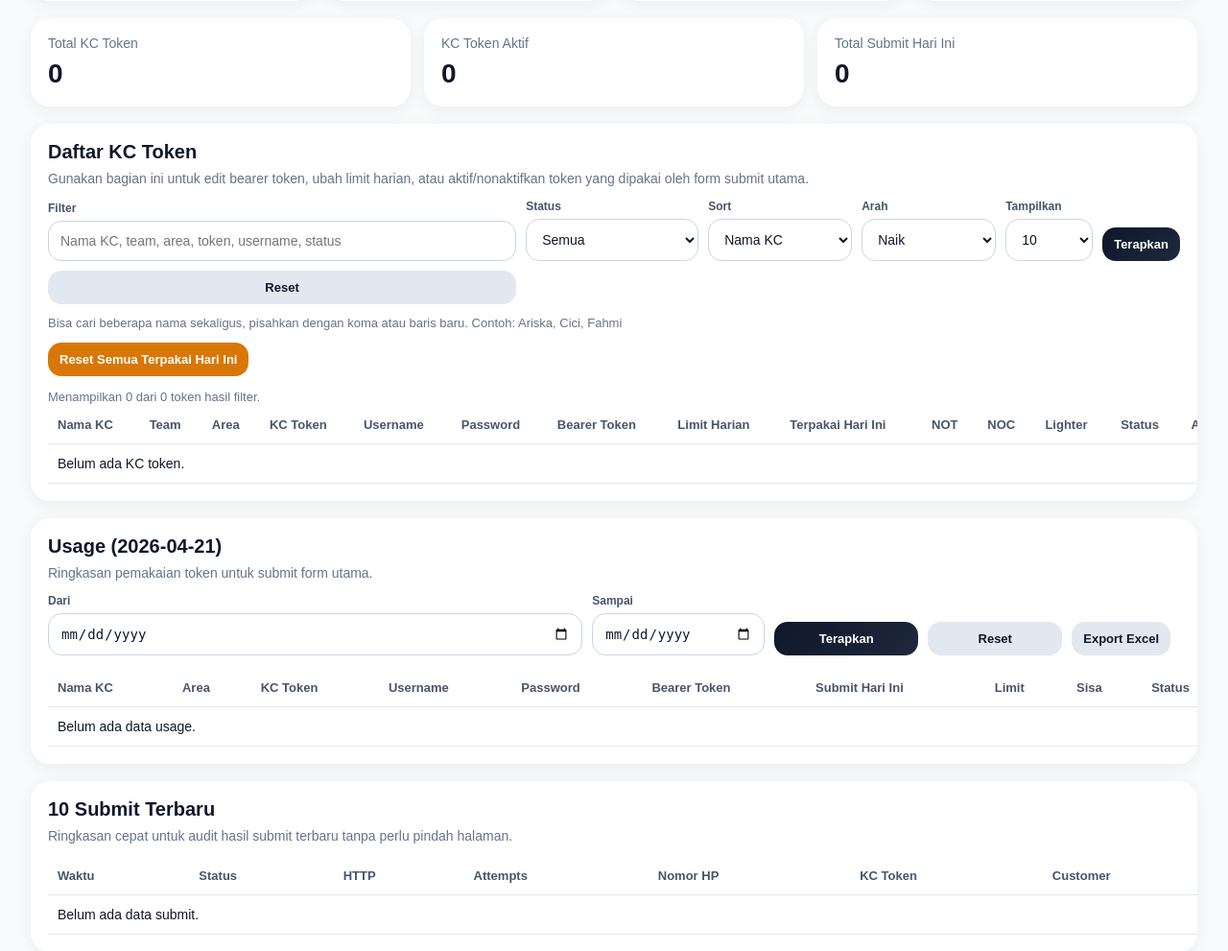
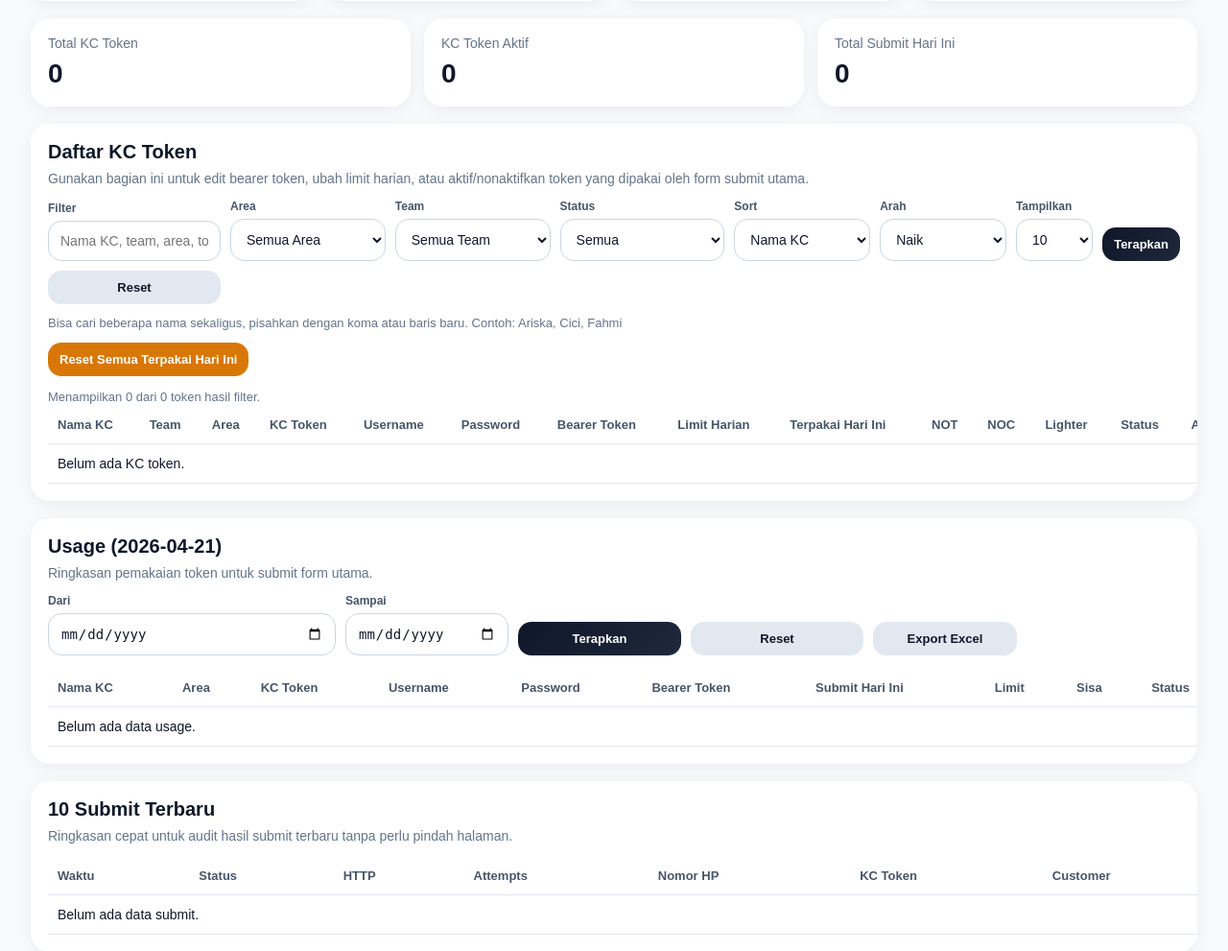
Before and after one commit to Ilham-BTR/Form-App, a Flask app: page /admin in a window 1280 px wide. Shown: the part 558-1549 px from the top of the page at 96% size. Run offline with Flask 3, Linux system fonts and the light colour scheme; the visitor is signed in with stand-in values (Sample User, id 1); data that the repository does not hold is empty; parts of the project's set-up code (start-up, migrations or seed data) failed here and were passed over; some libraries are stand-ins or nearby versions.

Commit message:
Add team and area filters to admin dashboard

```diff
--- a/app.py
+++ b/app.py
@@ -1676,9 +1676,11 @@ def get_token_sort_value(row, sort_by):
     return str(row.get(sort_by) or "").lower()
 
 
-def filter_sort_limit_token_rows(rows, filter_text="", status_filter="", sort_by="kc_name", sort_dir="asc", rows_value="10"):
+def filter_sort_limit_token_rows(rows, filter_text="", status_filter="", area_filter="", team_filter="", sort_by="kc_name", sort_dir="asc", rows_value="10"):
     current_filter = str(filter_text or "").strip().lower()
     current_status = str(status_filter or "").strip().lower()
+    current_area = str(area_filter or "").strip().lower()
+    current_team = str(team_filter or "").strip().lower()
     sort_by, sort_dir = normalize_token_sort(sort_by, sort_dir)
     rows_value = normalize_token_rows_param(rows_value)
 
@@ -1687,6 +1689,12 @@ def filter_sort_limit_token_rows(rows, filter_text="", status_filter="", sort_by
         filtered_rows = [row for row in filtered_rows if row.get("is_active") == 1]
     elif current_status == "nonaktif":
         filtered_rows = [row for row in filtered_rows if row.get("is_active") != 1]
+
+    if current_area:
+        filtered_rows = [row for row in filtered_rows if str(row.get("token_area") or "").strip().lower() == current_area]
+
+    if current_team:
+        filtered_rows = [row for row in filtered_rows if str(row.get("team") or "").strip().lower() == current_team]
 
     if current_filter:
         filter_terms = [term.strip() for term in re.split(r"[\r\n,;|]+", current_filter) if term.strip()]
@@ -3146,6 +3154,8 @@ def build_admin_dashboard_context(args):
 
     selected_token_filter = (args.get("token_filter") or "").strip()
     selected_token_status_filter = (args.get("token_status_filter") or "").strip().lower()
+    selected_token_area_filter = (args.get("token_area_filter") or "").strip()
+    selected_token_team_filter = (args.get("token_team_filter") or "").strip()
     if selected_token_status_filter not in ("", "aktif", "nonaktif"):
         selected_token_status_filter = ""
     selected_token_rows = normalize_token_rows_param(args.get("token_rows", "10"))
@@ -3157,6 +3167,8 @@ def build_admin_dashboard_context(args):
     total_tokens = len(token_rows)
     active_tokens = len([r for r in token_rows if r["is_active"] == 1])
     total_submit_today = sum(r["total_submit"] for r in usage_rows)
+    token_area_options = sorted({str((r.get("token_area") or "")).strip() for r in token_rows if str((r.get("token_area") or "")).strip()}, key=str.lower)
+    token_team_options = sorted({str((r.get("team") or "")).strip() for r in token_rows if str((r.get("team") or "")).strip()}, key=str.lower)
 
     usage_by_token = {row["kc_token"]: row["total_submit"] for row in usage_rows}
     purchase_counts_by_token = get_kc_purchase_counts(
@@ -3187,6 +3199,8 @@ def build_admin_dashboard_context(args):
         rows=masked_token_rows,
         filter_text=selected_token_filter,
         status_filter=selected_token_status_filter,
+        area_filter=selected_token_area_filter,
+        team_filter=selected_token_team_filter,
         sort_by=selected_token_sort_by,
         sort_dir=selected_token_sort_dir,
         rows_value=selected_token_rows,
@@ -3221,11 +3235,15 @@ def build_admin_dashboard_context(args):
         "token_import_error": args.get("token_import_error", ""),
         "selected_token_filter": selected_token_filter,
         "selected_token_status_filter": selected_token_status_filter,
+        "selected_token_area_filter": selected_token_area_filter,
+        "selected_token_team_filter": selected_token_team_filter,
         "selected_token_rows": selected_token_rows,
         "selected_token_sort_by": selected_token_sort_by,
         "selected_token_sort_dir": selected_token_sort_dir,
         "token_filtered_count": token_filtered_count,
         "token_visible_count": len(masked_token_rows),
+        "token_area_options": token_area_options,
+        "token_team_options": token_team_options,
         "selected_usage_date_from": selected_usage_date_from,
         "selected_usage_date_to": selected_usage_date_to,
         "token_filter_help_text": get_token_filter_help_text(),
--- a/templates/admin_dashboard.html
+++ b/templates/admin_dashboard.html
@@ -243,7 +243,7 @@
 
     .table-toolbar {
       display: grid;
-      grid-template-columns: minmax(180px, 1fr) minmax(150px, 180px) minmax(120px, 150px) minmax(110px, 140px) auto auto;
+      grid-template-columns: minmax(180px, 1fr) minmax(140px, 170px) minmax(140px, 170px) minmax(150px, 180px) minmax(120px, 150px) minmax(110px, 140px) auto auto;
       gap: 10px;
       align-items: end;
       margin: 14px 0;
@@ -422,6 +422,24 @@
             value="{{ selected_token_filter }}" placeholder="Nama KC, team, area, token, username, status">
         </div>
         <div class="toolbar-field">
+          <label for="token_area_filter">Area</label>
+          <select class="input" id="token_area_filter" name="token_area_filter">
+            <option value="" {% if selected_token_area_filter == '' %}selected{% endif %}>Semua Area</option>
+            {% for area in token_area_options %}
+            <option value="{{ area }}" {% if selected_token_area_filter == area %}selected{% endif %}>{{ area }}</option>
+            {% endfor %}
+          </select>
+        </div>
+        <div class="toolbar-field">
+          <label for="token_team_filter">Team</label>
+          <select class="input" id="token_team_filter" name="token_team_filter">
+            <option value="" {% if selected_token_team_filter == '' %}selected{% endif %}>Semua Team</option>
+            {% for team in token_team_options %}
+            <option value="{{ team }}" {% if selected_token_team_filter == team %}selected{% endif %}>{{ team }}</option>
+            {% endfor %}
+          </select>
+        </div>
+        <div class="toolbar-field">
           <label for="token_status_filter">Status</label>
           <select class="input" id="token_status_filter" name="token_status_filter">
             <option value="" {% if selected_token_status_filter == '' %}selected{% endif %}>Semua</option>
@@ -545,6 +563,8 @@
       <p class="section-desc">Ringkasan pemakaian token untuk submit form utama.</p>
       <form class="table-toolbar" id="usageToolbarForm" method="get" action="/admin">
         <input type="hidden" name="token_filter" value="{{ selected_token_filter }}">
+        <input type="hidden" name="token_area_filter" value="{{ selected_token_area_filter }}">
+        <input type="hidden" name="token_team_filter" value="{{ selected_token_team_filter }}">
         <input type="hidden" name="token_status_filter" value="{{ selected_token_status_filter }}">
         <input type="hidden" name="token_sort_by" value="{{ selected_token_sort_by }}">
         <input type="hidden" name="token_sort_dir" value="{{ selected_token_sort_dir }}">
@@ -687,7 +707,7 @@
     }
 
     function syncUsageHiddenFields() {
-      const mappings = ['token_filter', 'token_status_filter', 'token_sort_by', 'token_sort_dir', 'token_rows'];
+      const mappings = ['token_filter', 'token_area_filter', 'token_team_filter', 'token_status_filter', 'token_sort_by', 'token_sort_dir', 'token_rows'];
       mappings.forEach((name) => {
         const tokenInput = tokenToolbarForm.elements[name];
         const usageInput = usageToolbarForm.elements[name];
@@ -698,7 +718,7 @@
     function buildDashboardQuery() {
       syncUsageHiddenFields();
       const params = new URLSearchParams();
-      ['token_filter', 'token_status_filter', 'token_sort_by', 'token_sort_dir', 'token_rows'].forEach((name) => {
+      ['token_filter', 'token_area_filter', 'token_team_filter', 'token_status_filter', 'token_sort_by', 'token_sort_dir', 'token_rows'].forEach((name) => {
         const value = tokenToolbarForm.elements[name]?.value ?? '';
         if (value) params.set(name, value);
       });
@@ -805,6 +825,8 @@
       document.getElementById('tokenStatsSubmit').textContent = data.total_submit_today;
 
       tokenToolbarForm.elements.token_filter.value = data.selected_token_filter || '';
+      tokenToolbarForm.elements.token_area_filter.value = data.selected_token_area_filter || '';
+      tokenToolbarForm.elements.token_team_filter.value = data.selected_token_team_filter || '';
       tokenToolbarForm.elements.token_status_filter.value = data.selected_token_status_filter || '';
       tokenToolbarForm.elements.token_sort_by.value = data.selected_token_sort_by || 'kc_name';
       tokenToolbarForm.elements.token_sort_dir.value = data.selected_token_sort_dir || 'asc';
@@ -893,6 +915,8 @@
       event.preventDefault();
       tokenToolbarForm.reset();
       tokenToolbarForm.elements.token_filter.value = '';
+      tokenToolbarForm.elements.token_area_filter.value = '';
+      tokenToolbarForm.elements.token_team_filter.value = '';
       tokenToolbarForm.elements.token_status_filter.value = '';
       tokenToolbarForm.elements.token_sort_by.value = 'kc_name';
       tokenToolbarForm.elements.token_sort_dir.value = 'asc';
@@ -949,7 +973,7 @@
       }
     });
 
-    ['token_status_filter', 'token_sort_by', 'token_sort_dir', 'token_rows'].forEach((name) => {
+    ['token_area_filter', 'token_team_filter', 'token_status_filter', 'token_sort_by', 'token_sort_dir', 'token_rows'].forEach((name) => {
       tokenToolbarForm.elements[name].addEventListener('change', () => refreshDashboardData());
     });
 
```
